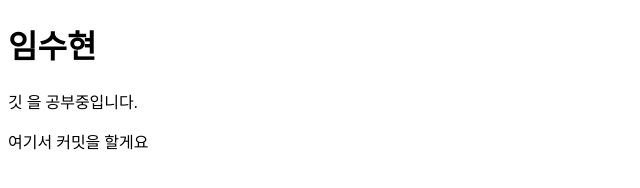
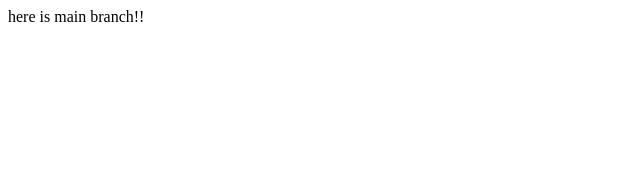
Before and after one commit to suhyun1115/hl_work, a plain HTML site: page index.html in a window 1280 px wide. Shown: the whole page, without its empty margins (0-640 px from the left). Drawn offline with Linux system fonts and the light colour scheme.

Commit message:
return main

```diff
--- a/index.html
+++ b/index.html
@@ -7,8 +7,6 @@
   <title>Document</title>
 </head>
 <body>
-  <h1>임수현</h1>
-  <p>깃 을 공부중입니다.</p>
-  <p>여기서 커밋을 할게요</p>
+  here is main branch!!
 </body>
 </html>
```
